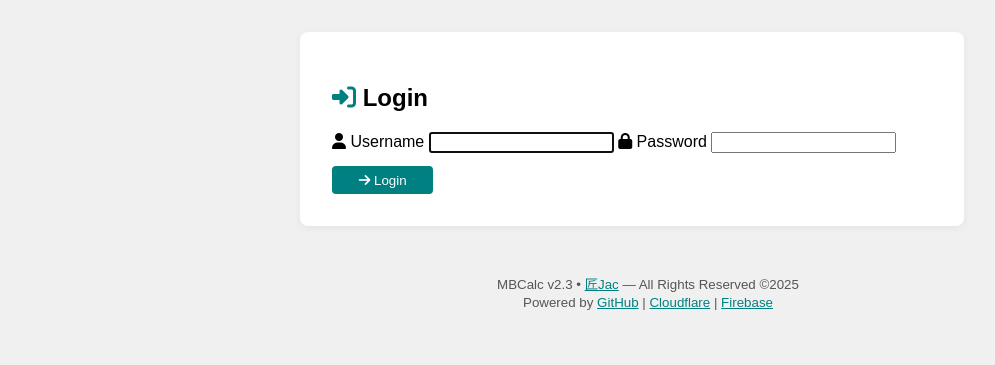
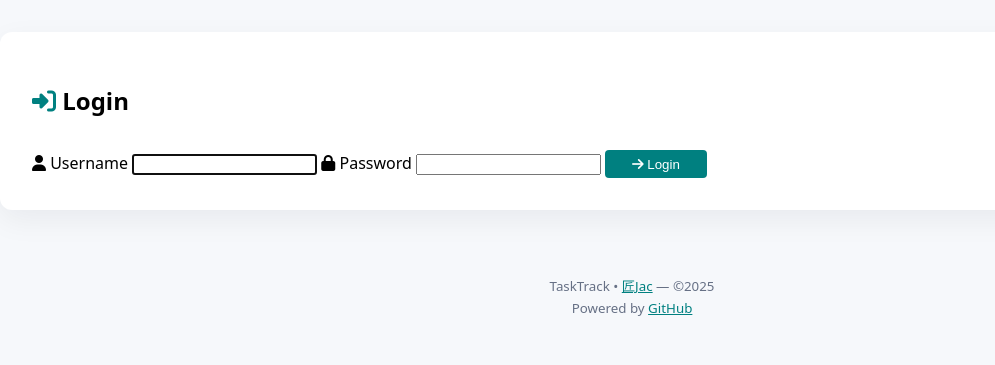
Before and after one commit to khuahn/tasktrack, a PHP site: page /login.php in a window 1280 px wide. Shown: the top 365 px of the page, without its empty margins (8-1003 px from the left). Run offline with PHP 8.4, Linux system fonts and the light colour scheme; data that the repository does not hold is empty.

Commit message:
Secure DB config, add CSRF, harden SQL, fix UI
- Move DB credentials to env vars; set utf8mb4
- Add CSRF tokens and verify on POST forms
- Replace dynamic SQL with prepared statements
- Fix JS endpoint mismatch; escape output; modernize styles/footer

```diff
--- a/all_done.php
+++ b/all_done.php
@@ -6,7 +6,9 @@ include 'head.php';
 include 'db.php';
 
 // List all completed tasks
-$res = $conn->query('SELECT t.*, u.username FROM tasks t JOIN users u ON t.assigned_to=u.id WHERE t.priority="DONE" ORDER BY t.completed_at DESC');
+$stmt = $conn->prepare('SELECT t.*, u.username FROM tasks t JOIN users u ON t.assigned_to=u.id WHERE t.priority="DONE" ORDER BY t.completed_at DESC');
+$stmt->execute();
+$res = $stmt->get_result();
 $tasks = $res->fetch_all(MYSQLI_ASSOC);
 ?>
 <div class="container">
--- a/db.php
+++ b/db.php
@@ -1,10 +1,20 @@
 <?php
 // db.php - Database connection
-$hostname = 'sql101.infinityfree.com';
-$username = 'if0_39835366';
-$password = 'Mrbcjthrng00';
-$database = 'if0_39835366_track';
+// Configure via environment variables to avoid committing secrets
+// DB_HOST, DB_USER, DB_PASS, DB_NAME
+$hostname = getenv('DB_HOST') ?: 'localhost';
+$username = getenv('DB_USER') ?: 'tasktrack_user';
+$password = getenv('DB_PASS') ?: '';
+$database = getenv('DB_NAME') ?: 'tasktrack';
+
 $conn = new mysqli($hostname, $username, $password, $database);
 if ($conn->connect_error) {
-    die('Database connection failed: ' . $conn->connect_error);
+    // Avoid leaking credentials or server details
+    http_response_code(500);
+    exit('Database connection failed.');
 }
+
+// Ensure proper character set
+if (method_exists($conn, 'set_charset')) {
+    $conn->set_charset('utf8mb4');
+}
--- a/foot.php
+++ b/foot.php
@@ -1,9 +1,8 @@
-<footer style="background: none; color: #555; padding: 1em; text-align: center;">
-    <small>
-      MBCalc v2.3 • <a href="https://github.com/khuahn/" target="_blank" style="color: #008080;">匠Jac</a> — All Rights Reserved ©2025<br/>
-      <span>
-        Powered by
-        <a href="https://github.com/" target="_blank" style="color: #008080;">GitHub</a> | <a href="https://www.cloudflare.com/" target="_blank" style="color: #008080;">Cloudflare</a> | <a href="https://firebase.google.com/" target="_blank" style="color: #008080;">Firebase</a>
-      </span>
-    </small>
-  </footer>
+<footer>
+  <small>
+    TaskTrack • <a href="https://github.com/khuahn/" target="_blank" style="color:#008080;">匠Jac</a> — ©2025<br/>
+    <span>
+      Powered by <a href="https://github.com/" target="_blank" style="color:#008080;">GitHub</a>
+    </span>
+  </small>
+</footer>
--- a/main.js
+++ b/main.js
@@ -46,7 +46,7 @@ document.getElementById('calendarForm')?.addEventListener('submit', function(e)
     e.preventDefault();
     let taskId = document.getElementById('calendarTaskId').value;
     let newDate = document.getElementById('calendarDate').value;
-    fetch('update_date.php', {
+    fetch('update_task_date.php', {
         method: 'POST',
         headers: {'Content-Type':'application/x-www-form-urlencoded'},
         body: `task_id=${taskId}&new_date=${newDate}`
--- a/style.css
+++ b/style.css
@@ -1,25 +1,23 @@
 /* style.css - Main Stylesheet */
+:root { color-scheme: light dark; }
 body {
-    background: #f0f0f0;
+    background: #f6f8fb;
     margin: 0;
-    font-family: Arial, sans-serif;
+    font-family: ui-sans-serif, system-ui, -apple-system, Segoe UI, Roboto, Ubuntu, Cantarell, Noto Sans, Helvetica Neue, Arial, "Apple Color Emoji", "Segoe UI Emoji";
 }
 .container {
     background: #fff;
     margin: 2rem auto;
     padding: 2rem;
-    max-width: 600px;
-    border-radius: 8px;
-    box-shadow: 0 2px 8px rgba(0,0,0,0.05);
+    max-width: 1200px;
+    border-radius: 12px;
+    box-shadow: 0 10px 30px rgba(16,24,40,0.06);
 }
 footer {
-    background: #008080;
-    color: #fff;
+    background: transparent;
+    color: #667085;
     text-align: center;
-    padding: 1rem 0;
-    position: relative;
-    bottom: 0;
-    width: 100%;
+    padding: 2rem 0 3rem;
 }
 @media (max-width: 600px) {
     .container {
--- a/teammgt.php
+++ b/teammgt.php
@@ -12,6 +12,7 @@ $message = '';
 
 if ($_SERVER['REQUEST_METHOD'] === 'POST') {
     if ($action === 'add') {
+        require_csrf_post();
         $name = trim($_POST['name'] ?? '');
         if ($name) {
             // Check if team name already exists
@@ -38,6 +39,7 @@ if ($_SERVER['REQUEST_METHOD'] === 'POST') {
     }
 
     if ($action === 'edit' && $team_id) {
+        require_csrf_post();
         $name = trim($_POST['name'] ?? '');
         if ($name) {
             // Check if team name already exists (excluding current team)
@@ -106,6 +108,7 @@ while ($row = $res->fetch_assoc()) {
 
     <!-- Add Team Form -->
     <form method="post" action="?action=add" style="margin-bottom: 2em; padding: 1em; background: #f5f5f5; border-radius: 4px;">
+        <?php echo csrf_input(); ?>
         <h3>Add New Team</h3>
         <input type="text" name="name" placeholder="Team Name" required style="padding: 0.5em; margin-right: 0.5em;">
         <button type="submit" style="background: #28a745; color: white; border: none; padding: 0.5em 1em; border-radius: 4px;">
@@ -148,6 +151,7 @@ while ($row = $res->fetch_assoc()) {
             <tr>
                 <td colspan="4" style="padding: 1em; background: #f9f9f9;">
                     <form method="post" action="?action=edit&id=<?php echo $team['id']; ?>" style="display: flex; align-items: center; gap: 0.5em;">
+                        <?php echo csrf_input(); ?>
                         <input type="text" name="name" value="<?php echo htmlspecialchars($team['name']); ?>" required style="padding: 0.5em; flex: 1;">
                         <button type="submit" style="background: #008080; color: white; border: none; padding: 0.5em 1em; border-radius: 4px;">
                             <i class="fa fa-save"></i> Save
--- a/user_done.php
+++ b/user_done.php
@@ -7,7 +7,10 @@ include 'db.php';
 
 $user_id = $_SESSION['user_id'];
 // List completed tasks
-$res = $conn->query("SELECT * FROM tasks WHERE assigned_to=$user_id AND priority='DONE' ORDER BY completed_at DESC");
+$stmt = $conn->prepare('SELECT * FROM tasks WHERE assigned_to = ? AND priority = "DONE" ORDER BY completed_at DESC');
+$stmt->bind_param('i', $user_id);
+$stmt->execute();
+$res = $stmt->get_result();
 $tasks = $res->fetch_all(MYSQLI_ASSOC);
 ?>
 <div class="container">
```
Also changed, not shown: auth.php (+26 -0 lines), index.php (+5 -2 lines), taskmgt.php (+12 -2 lines), team_done.php (+8 -2 lines), usermgt.php (+14 -2 lines), README.md.
